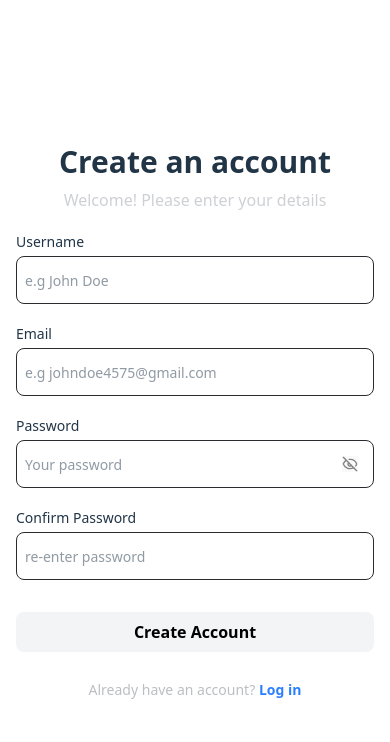
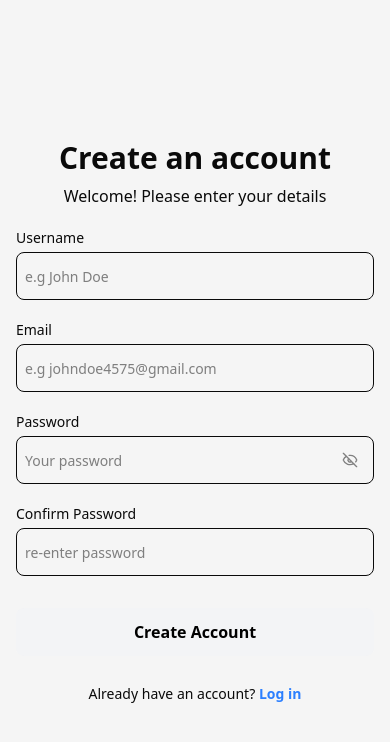
Before and after one commit to Prateek1789/Notes-App, a React (Vite) app: page /register in a window 390 px wide. Shown: the top 742 px of the page. Built offline with nearby package versions, Linux system fonts and the light colour scheme.

Commit message:
Replaced variables with theme variables and created a dark mode class

```diff
--- a/src/index.css
+++ b/src/index.css
@@ -1,26 +1,23 @@
 @import "tailwindcss";
 
+@theme {
+  --color-Dark-900: oklch(08.9% 0.006 264.542);
+
+  --color-navbar: var(--color-white/20);
+  --color-text: var(--color-neutral-950);
+  --color-background: var(--color-neutral-100);
+  --color-hero-gradient: radial-gradient(circle at 50% 100%, var(--color-neutral-100), 90%, var(--color-white));
+  --color-border-line: var(--color-neutral-300);
+  --color-card: var(--color-white);
+}
+
 :root {
-  /* --- App Colors --- */
-  --color-White: oklch(99% 0.002 264.542);
-  --color-Gray-100: oklch(96.8% 0.006 264.542);
-  --color-Gray-200: oklch(92.8% 0.006 264.542);
-  --color-Gray-300: oklch(85.8% 0.006 264.542);
-  --color-Gray-400: oklch(80.2% 0.006 264.542);
-  --color-Gray-500: oklch(55.6% 0.006 264.542);
-  --color-Gray-600: oklch(48.8% 0.006 264.542);
-  --color-Gray-700: oklch(28.9% 0.006 264.542);
-  --color-Gray-800: oklch(22.9% 0.006 264.542);
-  --color-Gray-900: oklch(08.9% 0.006 264.542);
-
-
   font-family: system-ui, Avenir, Helvetica, Arial, sans-serif;
   line-height: 1.5;
   font-weight: 400;
 
-  color-scheme: light dark;
-  color: rgba(255, 255, 255, 0.87);
-  background-color: var(--color-Gray-900);
+  background-color: var(--color-background);
+  color: var(--color-text);
 
   font-synthesis: none;
   text-rendering: optimizeLegibility;
@@ -28,8 +25,13 @@
   -moz-osx-font-smoothing: grayscale;
 }
 
-@theme {
-  --color-input: var(--color-Gray-700);
+.dark {
+  --color-navbar: var(--color-black/20);
+  --color-text: var(--color-neutral-200);
+  --color-background: var(--color-Dark-900);
+  --color-hero-gradient: radial-gradient(circle at 50% 100%, var(--color-Dark-900), 70%, var(--color-neutral-900));
+  --color-border-line: var(--color-neutral-800);
+  --color-card: var(--color-neutral-950);
 }
 
 a {
@@ -43,32 +45,3 @@ body {
   min-width: 320px;
   min-height: 100vh;
 }
-
-.login-btn {
-  @apply  h-10 max-w-md
-          md:h-12
-          flex
-          justify-center
-          items-center
-          rounded-lg
-        bg-gray-100
-        text-black
-          font-semibold
-          cursor-pointer
-        lg:bg-gray-200
-        lg:hover:bg-gray-50;
-        transition: 240ms ease;
-}
-
-@media (prefers-color-scheme: light) {
-  :root {
-    color: #213547;
-    background-color: #ffffff;
-  }
-  a:hover {
-    color: #747bff;
-  }
-  button {
-    background-color: #f9f9f9;
-  }
-}
```
